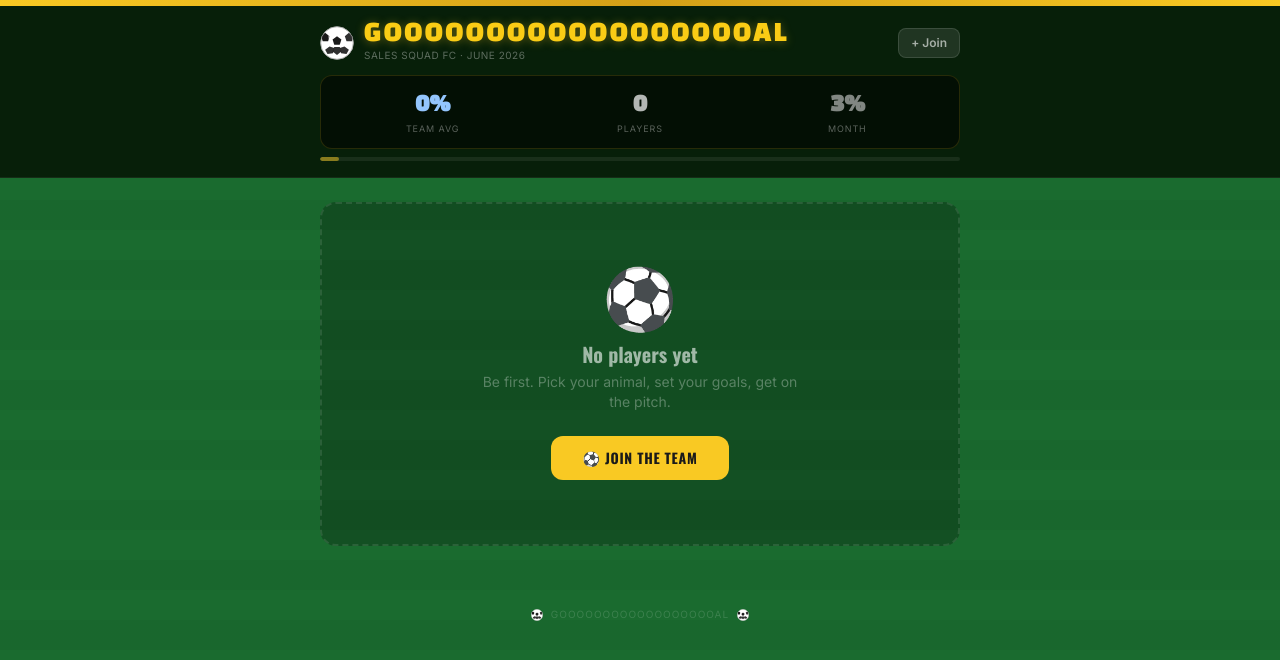
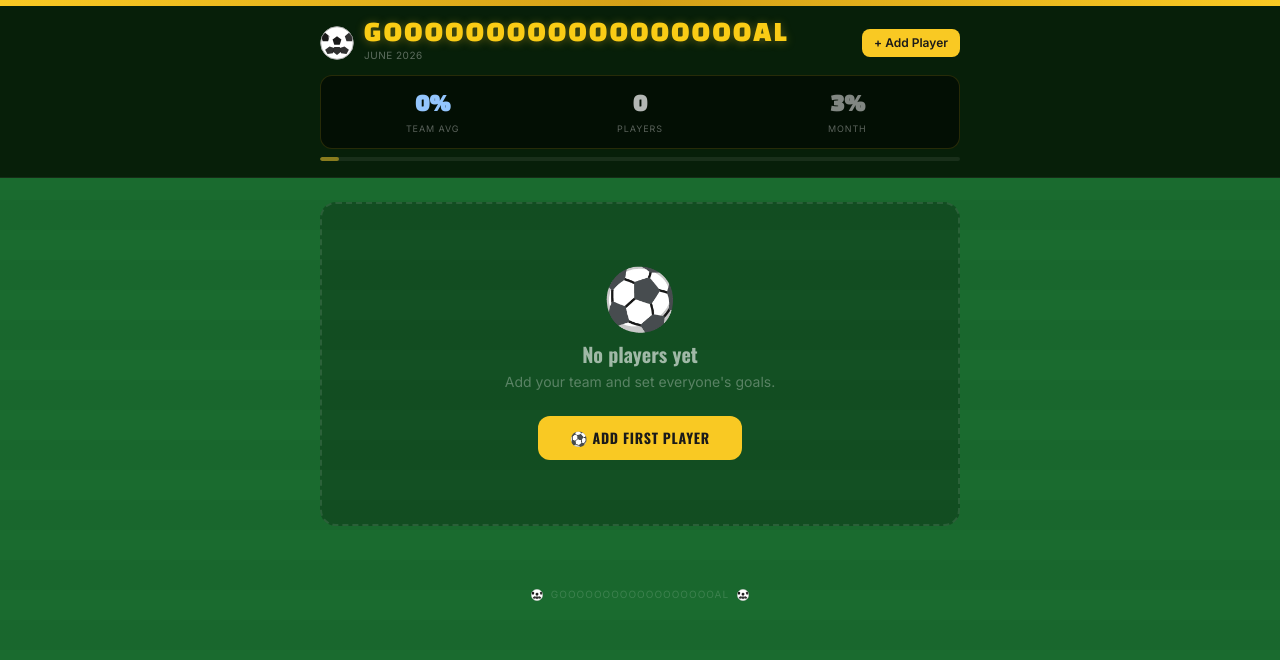
Before and after one commit to lizwilliams-source/GOAL, a Next.js app: page / in a window 1280 px wide. Shown: the top 660 px of the page. Built offline with nearby package versions, Linux system fonts and the light colour scheme.

Commit message:
Refactor player onboarding and button text
Updated button labels and modified player onboarding messages.

```diff
--- a/pages/index.tsx
+++ b/pages/index.tsx
@@ -45,7 +45,8 @@ export default function Home() {
     setCheckIn(null);
     const updatedPlayer = newData.players.find(p => p.id === player.id)!;
     if (getPlayerOverall(updatedPlayer) >= 100 && prevOverall < 100) {
-      setCelebrating(true); setTimeout(() => setCelebrating(false), 3000);
+      setCelebrating(true);
+      setTimeout(() => setCelebrating(false), 3000);
     }
   };
 
@@ -89,13 +90,15 @@ export default function Home() {
                 <SoccerBall size={34}/>
                 <div>
                   <h1 className="text-2xl text-yellow-400 leading-none tracking-widest" style={{ fontFamily:'Black Han Sans', textShadow:'0 1px 10px rgba(249,201,35,0.35)' }}>GOOOOOOOOOOOOOOOOOOAL</h1>
-                  <p className="text-white/35 text-[10px] tracking-wider uppercase mt-0.5">{data.teamName} · {data.month}</p>
+                  <p className="text-white/35 text-[10px] tracking-wider uppercase mt-0.5">
+                    {new Date().toLocaleString('default', { month: 'long', year: 'numeric' })}
+                  </p>
                 </div>
               </div>
               <button onClick={() => setShowOnboarding(true)}
-                className="text-xs px-3 py-1.5 rounded-lg font-semibold text-white/60 hover:text-white transition-all hover:scale-105"
-                style={{ background:'rgba(255,255,255,0.1)', border:'1px solid rgba(255,255,255,0.12)' }}>
-                + Join
+                className="text-xs px-3 py-1.5 rounded-lg font-bold hover:scale-105 transition-all"
+                style={{ background:'#f9c923', color:'#1a1a1a' }}>
+                + Add Player
               </button>
             </div>
             <div className="grid grid-cols-3 gap-2 rounded-xl p-3" style={{ background:'rgba(0,0,0,0.5)', border:'1px solid rgba(249,201,35,0.15)' }}>
@@ -123,16 +126,15 @@ export default function Home() {
             <div className="text-center py-16 rounded-2xl" style={{ background:'rgba(0,0,0,0.25)', border:'2px dashed rgba(255,255,255,0.1)' }}>
               <div className="text-6xl mb-3">⚽</div>
               <div className="text-xl font-black text-white/60 mb-1" style={{ fontFamily:'Oswald' }}>No players yet</div>
-              <p className="text-white/30 text-sm mb-6 max-w-xs mx-auto">Be first. Pick your animal, set your goals, get on the pitch.</p>
+              <p className="text-white/30 text-sm mb-6 max-w-xs mx-auto">Add your team and set everyone's goals.</p>
               <button onClick={() => setShowOnboarding(true)}
                 className="px-8 py-3 rounded-xl font-black text-sm hover:scale-105 transition-transform"
                 style={{ background:'#f9c923', color:'#1a1a1a', fontFamily:'Oswald', letterSpacing:'0.05em' }}>
-                ⚽ JOIN THE TEAM
+                ⚽ ADD FIRST PLAYER
               </button>
             </div>
           ) : (
             <>
-              {/* Leaderboard strip */}
               {data.players.length > 1 && (
                 <div className="flex gap-2 overflow-x-auto pb-2 mb-5">
                   {[...data.players].sort((a,b) => getPlayerOverall(b)-getPlayerOverall(a)).map((p,i) => {
@@ -152,7 +154,6 @@ export default function Home() {
                   })}
                 </div>
               )}
-
               <div className="space-y-3">
                 {data.players.map(player => (
                   <PlayerCard key={player.id} player={player}
@@ -162,7 +163,6 @@ export default function Home() {
                     onToggle={() => setExpandedId(expandedId===player.id?null:player.id)}/>
                 ))}
               </div>
-
               <div className="mt-5 text-center">
                 <button onClick={() => setShowOnboarding(true)}
                   className="inline-flex items-center gap-2 px-6 py-2.5 rounded-xl text-sm font-bold transition-all hover:scale-105"
```
